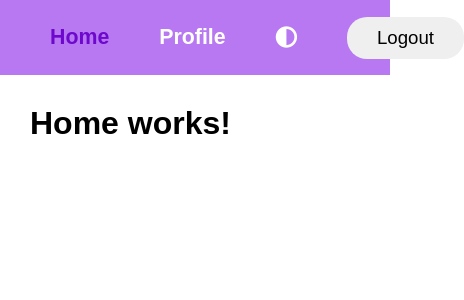
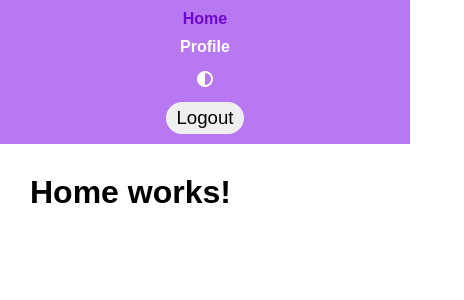
Before and after one commit to Qsen02/Dashboard-app, a React (Vite) app in the folder client/: page / in a window 390 px wide. Shown: the top 300 px of the page, 464 px wide, since content can reach past the window. Built offline with nearby package versions, Linux system fonts and the light colour scheme; sample sign-in values are in the browser's storage.

Commit message:
Implemented responsive header

```diff
--- a/client/src/components/header/Header.tsx
+++ b/client/src/components/header/Header.tsx
@@ -5,7 +5,6 @@ import styles from "./HeaderStyles.module.css";
 import { toggle } from "../../redux/state/theme_state/themeState";
 import { useLogout } from "../../hooks/useUser";
 import { removeUser } from "../../redux/state/user_state/userState";
-import { useCallback } from "react";
 import { useNavigate } from "react-router-dom";
 
 export default function Header() {
--- a/client/src/components/header/HeaderStyles.module.css
+++ b/client/src/components/header/HeaderStyles.module.css
@@ -38,3 +38,47 @@
 	font-size: 16pt;
 	cursor: pointer;
 }
+
+@media (max-width: 1000px) {
+	.wrapper {
+		gap: 30px;
+	}
+	.wrapper ul {
+		flex-basis: 70%;
+		font-size: 14pt;
+		gap: 30px;
+	}
+	.wrapper button {
+		padding: 10px 20px 10px 20px;
+	}
+	.wrapper i {
+		font-size: 14pt;
+	}
+}
+
+@media(max-width:500px){
+    .wrapper {
+		gap: 15px;
+        flex-direction: column;
+        align-items: center;
+        height: auto;
+        text-align: center;
+        padding: 10px;
+	}
+    .wrapper ul {
+        flex-basis: 10%;
+		font-size: 12pt;
+		gap: 10px;
+        flex-direction: column;
+        text-align: center;
+        align-items: center;
+        padding-left: 0;
+        justify-content: center;
+	}
+    .wrapper button{
+        padding: 5px 10px 5px 10px;
+    }
+    .wrapper i{
+        font-size: 12pt;
+    }
+}
```
